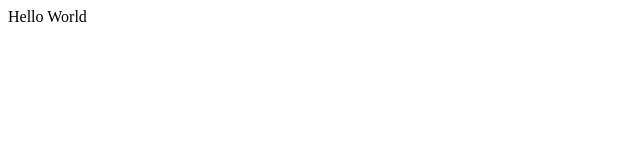
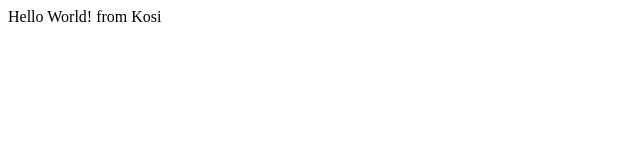
Before and after one commit to kosiokafor002/classwork, a plain HTML site: page index.html in a window 1280 px wide. Shown: the full height of the page, 0-640 px from the left. Drawn offline with Linux system fonts and the light colour scheme.

Commit message:
modified index.html

```diff
--- a/index.html
+++ b/index.html
@@ -6,6 +6,6 @@
     <title>Document</title>
 </head>
 <body>
-    Hello World
+   Hello World! from Kosi
 </body>
 </html>
```
